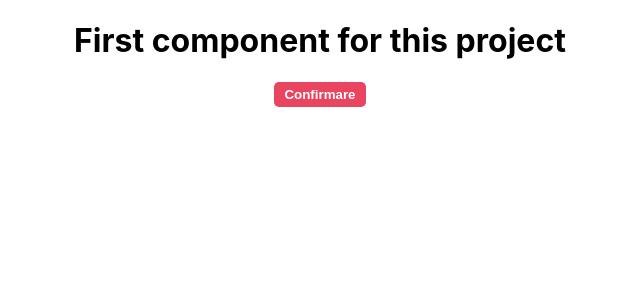
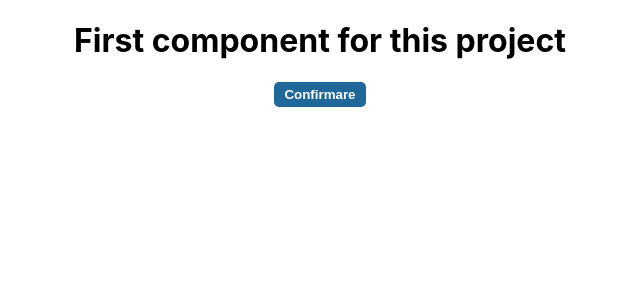
Before and after one commit to Jiorel/Admin-Panel, a React (Create React App) app: page / in a window 1280 px wide. Shown: the top 300 px of the page, without its empty margins (320-960 px from the left). Built offline with nearby package versions, Linux system fonts and the light colour scheme.

Commit message:
Update App.tsx

```diff
--- a/src/App.tsx
+++ b/src/App.tsx
@@ -5,7 +5,7 @@ function App() {
   return (
     <div className="App">
       <h1>First component for this project</h1>
-      <Button type="danger" title="Confirmare" />
+      <Button type="primary" title="Confirmare" />
     </div>
   );
 }
```
